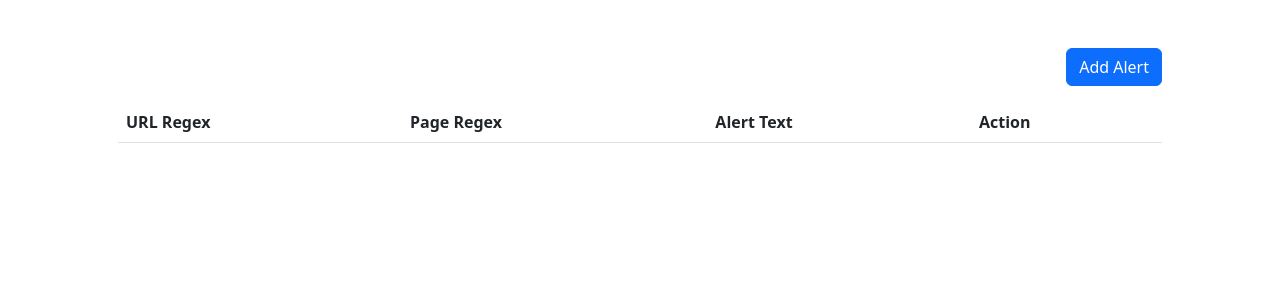
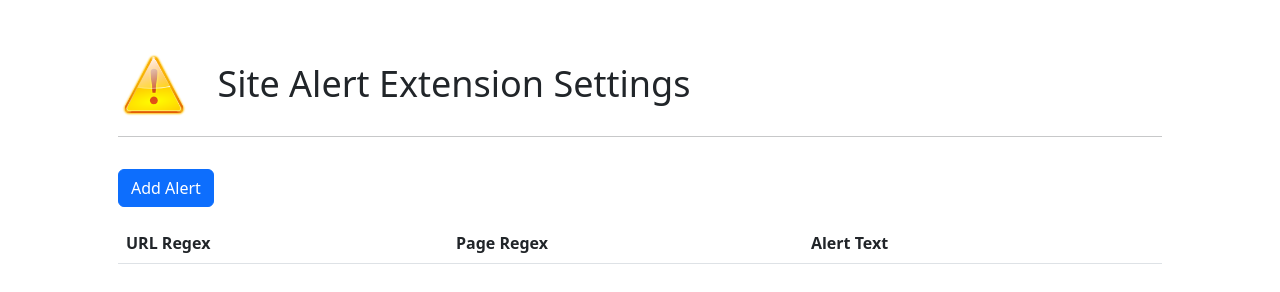
Before and after one commit to jango/site-alert, a browser extension: page html/options.html in a window 1280 px wide. Drawn offline with Linux system fonts and the light colour scheme.

```diff
--- /dev/null
+++ b/css/options-style.css
@@ -0,0 +1,24 @@
+h1 {
+    font-size: 36px;
+    line-height: 1.5;
+}
+
+h1 .icon {
+    display: inline-block;
+    vertical-align: middle;
+    height: 2em;
+    margin-right: 0.5em;
+}
+
+h1 .text {
+    display: inline-block;
+    vertical-align: middle;
+}
+
+td {
+    overflow-wrap: anywhere;
+}
+
+td:last-child {
+    min-width: 10em;
+}
--- a/html/options.html
+++ b/html/options.html
@@ -5,29 +5,39 @@
     <meta charset="UTF-8">
     <meta name="viewport" content="width=device-width, initial-scale=1">
     <link rel="stylesheet" href="../lib/bootstrap-5.3.0-alpha1-dist/css/bootstrap.min.css">
+    <link rel="stylesheet" href="../css/options-style.css">
+    <title>Site Alert Extension Settings</title>
 </head>
 
 <body>
     <div class="container p-5">
-        <div class="row mb-3 text-end">
+        <div class="row mb-3">
+            <div class="col-sm-12">
+                <h1>
+                    <img class="icon" src="../icons/128.png" alt="Site Alert Extension">
+                    <span class="text">Site Alert Extension Settings</span>
+                </h1>
+                <hr>
+            </div>
+        </div>
+        <div class="row mb-3">
             <div class="col-sm-12">
                 <button id="add-new-main-btn" type="submit" class="btn btn-primary">Add Alert</button>
             </div>
         </div>
-
         <table id="alerts" class="table">
             <thead>
                 <tr>
                     <th>URL Regex</th>
                     <th>Page Regex</th>
                     <th>Alert Text</th>
-                <th>Action</th>
+                    <th></th>
                 </tr>
             </thead>
-        <tbody>
-        </tbody>
+            <tbody></tbody>
         </table>
     </div>
+
     <!-- Modal -->
     <div class="modal fade" id="myModal" tabindex="-1" aria-labelledby="exampleModalLabel" aria-hidden="true">
         <div class="modal-dialog">
@@ -37,19 +47,16 @@
                     <button type="button" class="btn-close" data-bs-dismiss="modal" aria-label="Close"></button>
                 </div>
                 <div class="modal-body">
-
                     <form>
                         <div class="mb-3">
                             <label for="site-url-field" class="col-form-label">What URL do you want to match? You can use <strong>*</strong> as a wild card. For example, <strong>http*://*.ca</strong> will match all sites in .ca domain.</label>
                             <p></p>
                             <input type="text" class="form-control" id="site-url-field">
-
                         </div>
                         <div class="mb-3">
                             <label for="page-text-field" class="col-form-label">What page content do you want to match? If populated, both URL and the page content need to match for alert to appear:</label>
                             <input type="text" class="form-control" id="page-text-field">
                         </div>
-
                         <div class="mb-3">
                             <label for="alert-text-field" class="col-form-label">What text should appear in the alert?</label>
                             <input type="text" class="form-control" id="alert-text-field">
@@ -63,9 +70,9 @@
             </div>
         </div>
     </div>
+
     <script src="../lib/jquery-3.6.4.min.js"></script>
     <script src="../lib/bootstrap-5.3.0-alpha1-dist/js/bootstrap.bundle.min.js"></script>
     <script src="../scripts/options.js"></script>
 </body>
-
 </html>
--- a/scripts/options.js
+++ b/scripts/options.js
@@ -94,8 +94,6 @@
             render_alert_table();
             resolve();
         });
-
-
     });
 };
 
```
Lines whose indentation alone changed are shown as unchanged.
